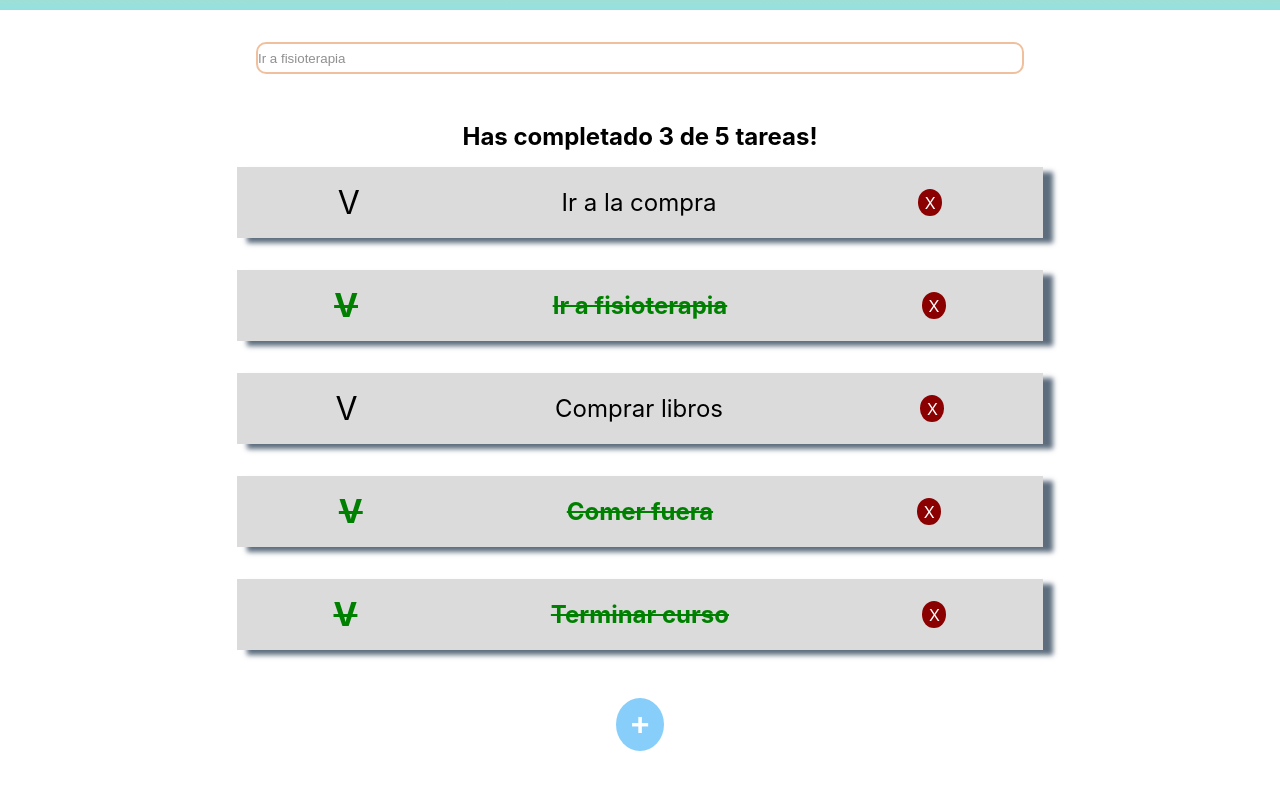
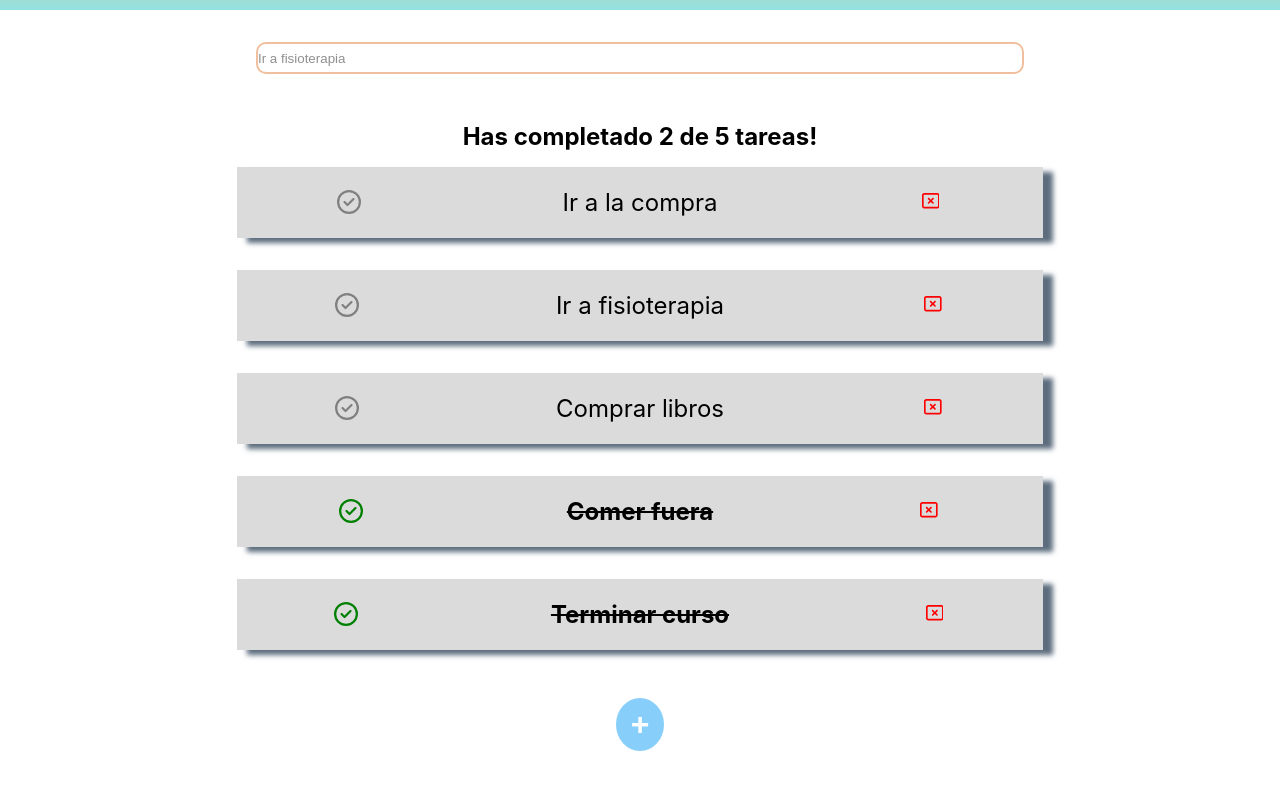
Before and after one commit to AlbaGG25/todoapp, a React app: page / in a window 1280 px wide. Shown: the part 93-882 px from the top of the page. Built offline with nearby package versions, Linux system fonts and the light colour scheme.

Commit message:
svg updated

```diff
--- a/src/components/App.js
+++ b/src/components/App.js
@@ -9,11 +9,11 @@ import '../styles/layout/App.scss';
 
 const defaultToDos=[
   {text: 'Ir a la compra', completed: false},
-  {text: 'Ir a fisioterapia', completed: true},
+  {text: 'Ir a fisioterapia', completed: false},
   {text: 'Comprar libros', completed: false},
   {text: 'Comer fuera', completed: true},
   {text: 'Terminar curso', completed: true},
-]
+];
 
 
 function App() {
@@ -49,9 +49,9 @@ const deleteToDos = (text)=>{
   const todoIndex = newToDos.findIndex(
     (todo)=> todo.text === text
   );
-  newToDos[todoIndex].splice(todoIndex, 1);
+  newToDos.splice(todoIndex, 1);
   setToDos(newToDos);
-}
+};
 
   return (
     <div className="App main">
--- /dev/null
+++ b/src/components/CompleteIcon.js
@@ -0,0 +1,14 @@
+import React from 'react';
+import {TodoIcon} from './TodoIcon';
+
+function CompleteIcon ({completed, onClick}){
+    return (
+        <TodoIcon
+          type='check'
+          color={completed ? 'green' : 'gray'}
+          onClick={onClick}
+        />
+    );
+}
+
+export {CompleteIcon};
--- /dev/null
+++ b/src/components/DeleteIcon.js
@@ -0,0 +1,14 @@
+import React from 'react';
+import {TodoIcon} from './TodoIcon';
+
+function DeleteIcon ({onClick}){
+    return (
+        <TodoIcon
+          type='delete'
+          color='red'
+          onClick={onClick}
+        />
+    )
+}
+
+export {DeleteIcon};
--- a/src/components/ToDoItem.js
+++ b/src/components/ToDoItem.js
@@ -1,3 +1,5 @@
+import { CompleteIcon } from "./CompleteIcon";
+import { DeleteIcon } from "./DeleteIcon";
 import '../styles/layout/ToDoItem.scss';
 
 function ToDoItem({text, completed,  toDos, done, deleteToDos}) {
@@ -5,10 +7,11 @@ function ToDoItem({text, completed,  toDos, done, deleteToDos}) {
 
   return (
     <li className="element" >
-      <span className={`element__check ${completed && 'checkedOn'}`}  onClick={()=>done(text)}
-      >V</span>
+      <CompleteIcon completed={completed} onClick={()=>done(text)}/>
+
       <p className={`element__text ${completed && 'checkedOn'}`}>{text}</p>
-      <span className={`element__x`}  onClick={()=> deleteToDos(text)} >X</span>
+      {/* <span className={`element__x`}  >X</span> */}
+      <DeleteIcon  onClick={()=> deleteToDos(text)}/>
     </li>
   )
 }
--- /dev/null
+++ b/src/components/TodoIcon.js
@@ -0,0 +1,19 @@
+import React from 'react';
+import { ReactComponent as CheckSVG} from '../images/check.svg';
+import { ReactComponent as DeleteSVG} from '../images/delete.svg';
+
+const iconType = {
+    'check':(color)=> <CheckSVG fill={color} />,
+    'delete': (color)=>  <DeleteSVG fill={color} />
+}
+
+function TodoIcon ({type, color, onClick}){
+    return (
+        <span className={`element__${type}`} onClick={onClick}
+        >
+            {iconType[type](color)}
+        </span>
+    );
+}
+
+export {TodoIcon};
--- a/src/styles/layout/ToDoItem.scss
+++ b/src/styles/layout/ToDoItem.scss
@@ -9,25 +9,25 @@
   margin: auto;
 
   &__check {
+    width: 1.5rem;
     margin-right: 2rem;
     font-size: 2rem;
-
+    cursor: pointer;
   }
   &__text {
     font-size: 1.5rem;
   }
-  &__x {
+  &__delete {
     width: 1.5rem;
-    background-color: darkred;
-    color: white;
     padding: 0.2rem;
     border-radius: 50%;
     margin-left: 2rem;
+    cursor: pointer;
   }
 };
 
 .checkedOn{
   text-decoration: line-through;
-  color: green;
+
   font-weight: bold;
 };
```
Also changed, not shown: src/images/check.svg (added), src/images/delete.svg (added), src/images/platzi.webp (deleted).
